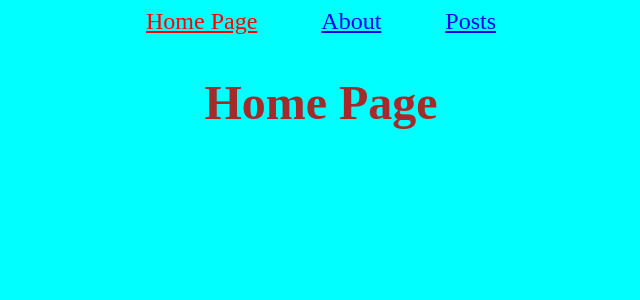
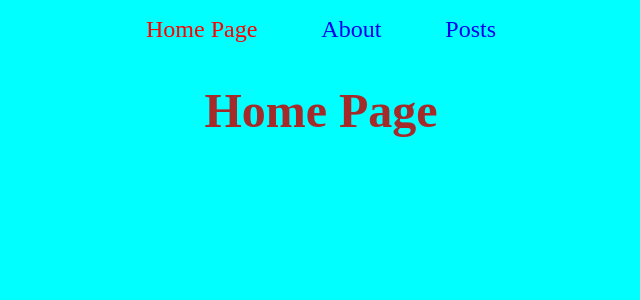
Before and after one commit to MegaEmme/react-router, a React (Vite) app: page / in a window 1280 px wide. Shown: the top 300 px of the page, without its empty margins (319-959 px from the left). Built offline with nearby package versions, Linux system fonts and the light colour scheme.

Commit message:
feat: add style

```diff
--- a/src/index.css
+++ b/src/index.css
@@ -35,10 +35,12 @@ ul{
     display: flex;
     justify-content: center;
     margin-bottom: 2rem;
+    padding-top: .5rem;
 }
 
 li{
     margin: .5rem 2rem;
+    text-underline-offset: -4rem; /* XD */
 }
 
 .active {
--- a/src/pages/Posts.jsx
+++ b/src/pages/Posts.jsx
@@ -25,7 +25,7 @@ const Posts = () => {
                 <div className="post-card" key={element.id}>
                     <h2>Titolo:{element.title}</h2>
                     <p>{element.body}</p>
-                    <h4>userId:{element.userId}</h4>
+                    <h4>[ userId:{element.userId} ]</h4>
                 </div>
             ))}
         </div>
```
